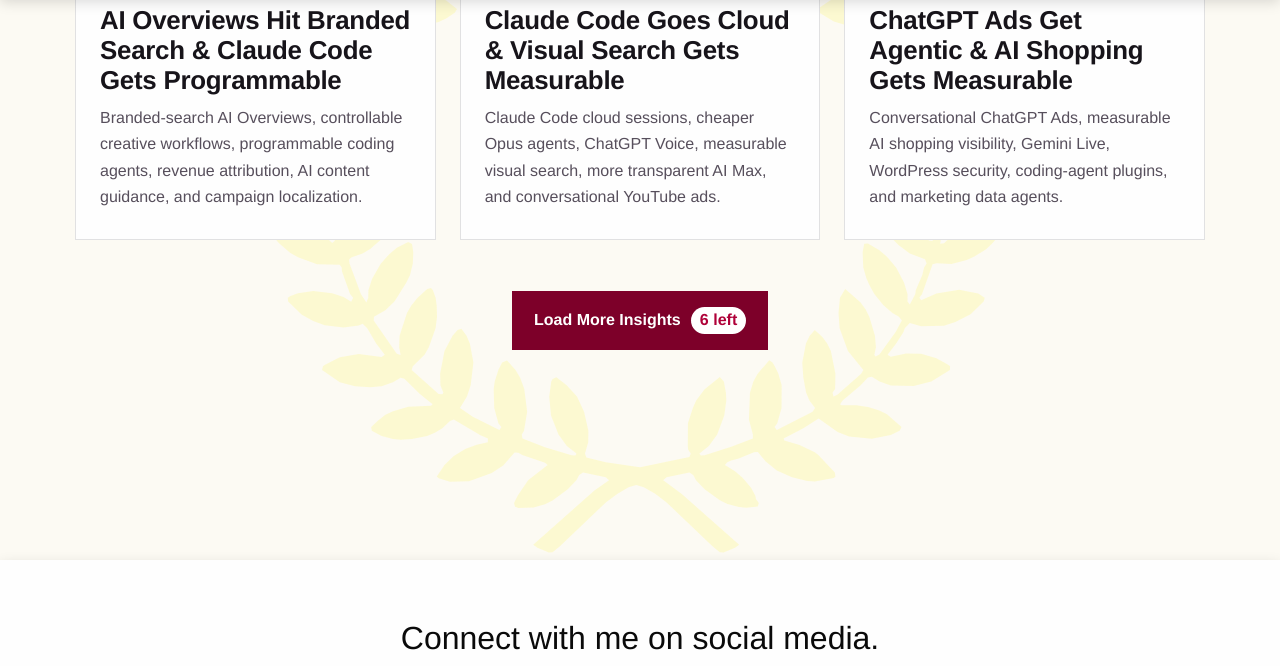
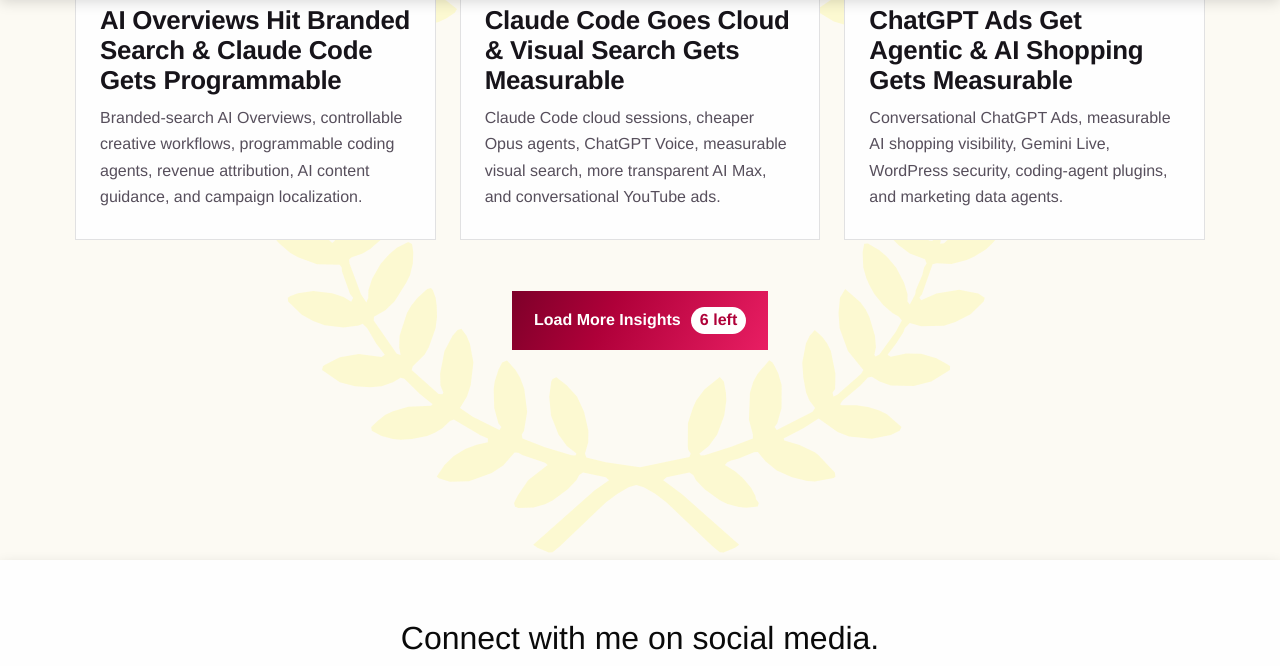
Before and after one commit to trashplanet/lol, a plain HTML site: page blog/index.html in a window 1280 px wide. In both pictures the pointer is over the button 640 px from the left and 1802 px from the top of the page. Shown: the part 1482-2148 px from the top of the page. Drawn offline with Linux system fonts and the light colour scheme.

Commit message:
load more button tweaks

```diff
--- a/blog/index.html
+++ b/blog/index.html
@@ -19,7 +19,7 @@
 	<meta name="twitter:description" content="Notes on SEO, AEO, content strategy, and marketing technology including weekly updates from marketing professional Laura Ferruggia.">
 	<link rel="shortcut icon" href="/laurel-icon.ico" type="image/x-icon">
 	<link rel="stylesheet" href="/css/site.css?v=20261121-3">
-	<link rel="stylesheet" href="/css/blog.css?v=20261121-6">
+	<link rel="stylesheet" href="/css/blog.css?v=20261121-7">
 	<script src="/js/site.js?v=20261121" defer></script>
 	<script src="/js/blog-archive.js" defer></script>
 	<script type="application/ld+json">
--- a/css/blog.css
+++ b/css/blog.css
@@ -121,7 +121,9 @@ main.archive::after {
 }
 .archive-filters button[aria-pressed="true"],
 .archive-more { background-image: var(--grad); }
-.archive-more:hover { background: var(--crimson-deep); }
+.archive-more:hover {
+	background-image: linear-gradient(298deg, var(--magenta) 0%, var(--crimson) 62%, var(--crimson-deep) 100%);
+}
 .archive-more span,
 .archive-filters button[aria-pressed="true"] span { background: #fff; color: var(--crimson); }
 .archive button:focus-visible { outline: 2px solid var(--crimson); outline-offset: 3px; }
```
